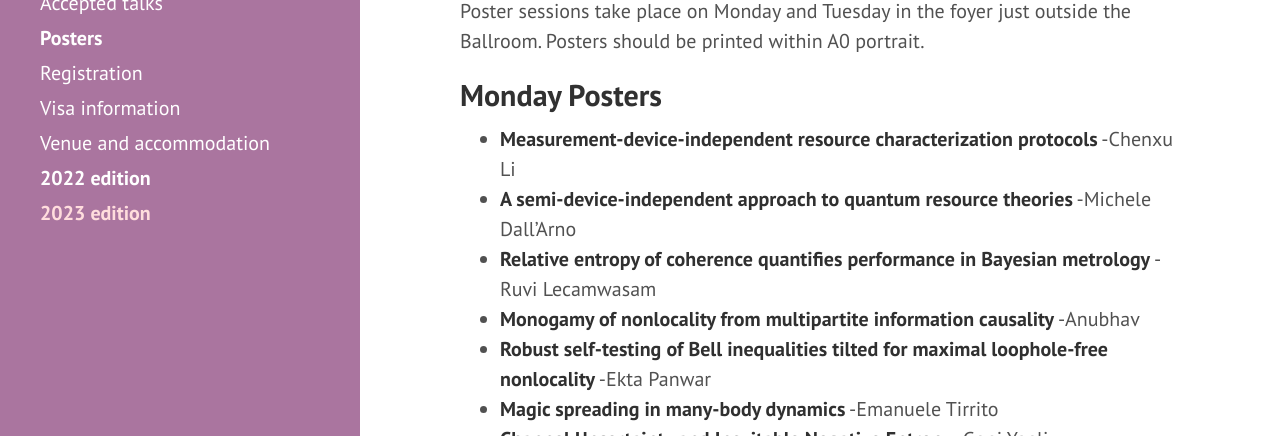
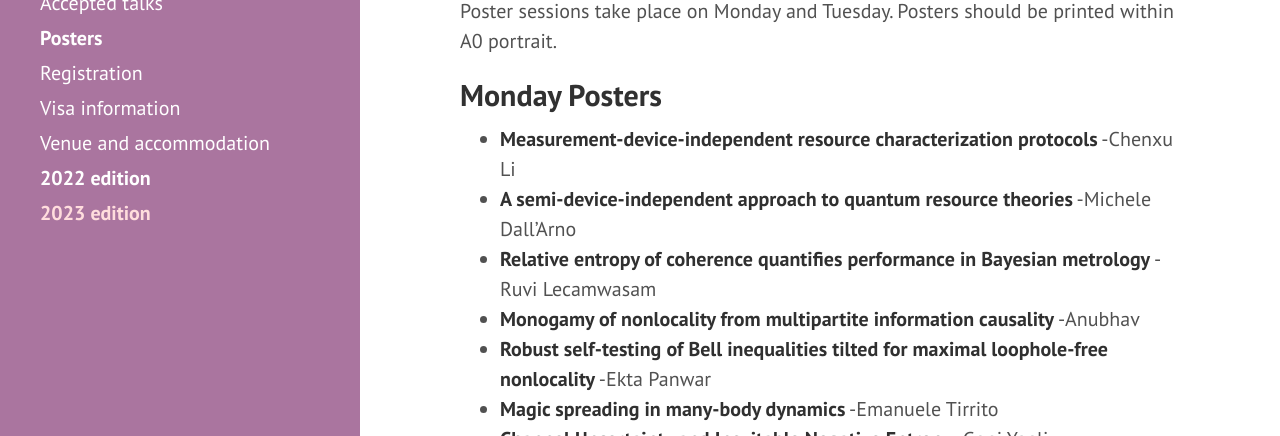
Before and after one commit to yeon-lee/yeon-lee.github.io, a Jekyll site: the page built from posters.md, in a window 1280 px wide and 900 px high, cut to the strip 464-900 px from the top of the window. Built offline with Jekyll 4.4.1, drawn with Linux system fonts in a browser that asks for light colours; nearby versions of some CDN libraries.

Commit message:
Update posters.md

```diff
--- a/posters.md
+++ b/posters.md
@@ -5,7 +5,7 @@ order: 3
 ---
 ![JejuLee2](/jeju_lee2.jpg)
 
-Poster sessions take place on Monday and Tuesday in the foyer just outside the Ballroom. Posters should be printed within A0 portrait.
+Poster sessions take place on Monday and Tuesday. Posters should be printed within A0 portrait.
 
 ## Monday Posters
 * **Measurement-device-independent resource characterization protocols** -Chenxu Li
```
